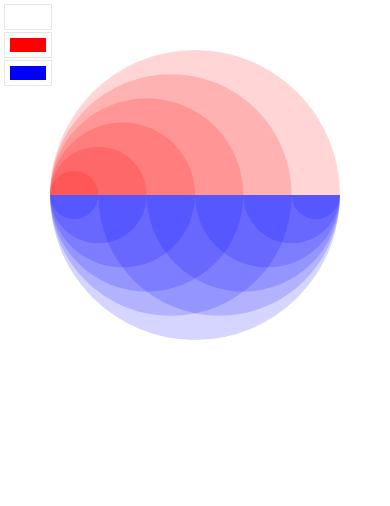
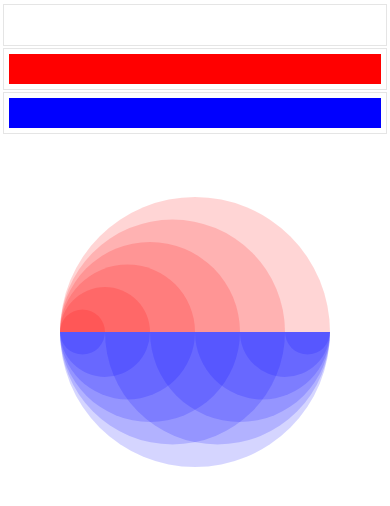
Before and after one commit to dmitric/serene, a React (Create React App) app: page / in a window 390 px wide. Shown: the top 506 px of the page. Built offline with nearby package versions, Linux system fonts and the light colour scheme.

Commit message:
add mobile

```diff
--- a/package.json
+++ b/package.json
@@ -4,6 +4,7 @@
   "private": true,
   "homepage": "http://dmitric.github.io/serene",
   "dependencies": {
+    "hammerjs": "^2.0.8",
     "react": "^15.4.2",
     "react-color": "^2.11.4",
     "react-dom": "^15.4.2"
--- a/src/App.css
+++ b/src/App.css
@@ -1,3 +1,47 @@
 .App {
   text-align: center;
+  position: relative;
+  overflow: hidden;
 }
+
+.color-pickers {
+  position: absolute;
+  top: 5px;
+  left: 5px;
+}
+
+.color-pickers .color {
+  width: 36px;
+  height: 14px;
+}
+
+.color-pickers .swatch {
+  padding: 5px;
+  background: #fff;
+  box-shadow: 0 0 0 1px rgba(0,0,0,.1);
+  display: inline-block;
+  cursor: pointer;
+  box-sizing: border-box;
+}
+
+
+@media (max-width: 500px) {
+  .color-pickers {
+    position: relative;
+    width: 100%;
+    box-sizing: border-box;
+    top: 0px;
+    left: 0px;
+    margin-top: 5px;
+  }
+
+  .color-pickers .swatch {
+    width: 98%;
+    margin: 0 auto;
+  }
+
+  .color-pickers .color {
+    width: 100%;
+    height: 30px;
+  }
+}
--- a/src/App.js
+++ b/src/App.js
@@ -1,8 +1,9 @@
-import React, { Component } from 'react';
+import React, { Component } from 'react'
 import reactCSS from 'reactcss'
 import { SketchPicker } from 'react-color'
+import Hammer from 'hammerjs'
 
-import './App.css';
+import './App.css'
 
 
 class App extends Component {
@@ -11,7 +12,7 @@ class App extends Component {
 
     this.state = {
       pieces: 6,
-      padding: 50,
+      padding: 120,
       displayColorPickers: true,
       backgroundColor: {
         r:255,
@@ -46,8 +47,16 @@ class App extends Component {
     const backgroundColor = this.generateRGBA(this.state.backgroundColor, this.state.backgroundColor.a)
 
     return (
-      <div className="App" style={{ padding: this.state.padding, backgroundColor }}>
-        <svg width={this.state.width} height={this.state.height}>
+      <div className="App">
+        { this.state.displayColorPickers ? <div className="color-pickers">
+          <ColorPicker color={this.state.backgroundColor} disableAlpha={false}
+            handleChange={ (color) => this.setState({backgroundColor: color}) } />
+          <ColorPicker color={this.state.topColor} disableAlpha={true}
+            handleChange={ (color) => this.setState({topColor: color}) } />
+          <ColorPicker color={this.state.bottomColor} disableAlpha={true}
+            handleChange={ (color) => this.setState({bottomColor: color}) } />
+        </div> : null }
+        <svg style={{padding: this.state.padding, backgroundColor}} width={this.state.width} height={this.state.height}>
 
           {points.map(i => {
             return (
@@ -71,14 +80,6 @@ class App extends Component {
           })}
 
         </svg>
-        { this.state.displayColorPickers ? <div style={{ position:"absolute", top: 5, left: 5}}>
-          <ColorPicker color={this.state.backgroundColor} disableAlpha={false}
-            handleChange={ (color) => this.setState({backgroundColor: color}) } />
-          <ColorPicker color={this.state.topColor} disableAlpha={true}
-            handleChange={ (color) => this.setState({topColor: color}) } />
-          <ColorPicker color={this.state.bottomColor} disableAlpha={true}
-            handleChange={ (color) => this.setState({bottomColor: color}) } />
-        </div> : null }
       </div>
     )
   }
@@ -97,8 +98,15 @@ class App extends Component {
         height = w.innerHeight|| documentElement.clientHeight|| body.clientHeight
 
     const dim = Math.min(width, height) - this.state.padding * 2
+    const settings = { width: dim , height: dim }
 
-    this.setState({ width: dim , height: dim})
+    if (width < 600) {
+      settings["padding"] = 60
+    } else {
+      settings["padding"] = 120
+    }
+
+    this.setState(settings)
   }
 
   handleKeydown (ev) {
@@ -107,11 +115,19 @@ class App extends Component {
       this.setState({displayColorPickers: !this.state.displayColorPickers})
     } else if (ev.which === 40) {
       ev.preventDefault()
-      this.setState({pieces: Math.max(this.state.pieces-1 , 2) })
+
     } else if (ev.which === 38) {
       ev.preventDefault()
-      this.setState({pieces: Math.min(this.state.pieces+1 , 15) })
+      this.addPiece()
     }
+  }
+
+  addPiece () {
+    this.setState({pieces: Math.min(this.state.pieces+1 , 15) })
+  }
+
+  removePiece () {
+    this.setState({pieces: Math.max(this.state.pieces-1 , 2) })
   }
 
   componentWillMount () {
@@ -121,6 +137,16 @@ class App extends Component {
   componentDidMount () {
     window.addEventListener("resize", this.updateDimensions.bind(this), true)
     window.addEventListener('keydown', this.handleKeydown.bind(this), true)
+
+    const mc = new Hammer(document, { preventDefault: true })
+
+    mc.get('swipe').set({ direction: Hammer.DIRECTION_ALL })
+    mc.get('pinch').set({ enable: true })
+
+    mc.on("swipedown", ev => this.addPiece())
+      .on("swipeup", ev => this.removePiece())
+
+    this.updateDimensions()
   }
 
   componentWillUnmount () {
@@ -159,18 +185,9 @@ class ColorPicker extends React.Component {
     const styles = reactCSS({
       'default': {
         color: {
-          width: '36px',
-          height: '14px',
           background: this.state.disableAlpha ?
                 `rgb(${ this.state.color.r }, ${ this.state.color.g }, ${ this.state.color.b })` :
                 `rgba(${ this.state.color.r }, ${ this.state.color.g }, ${ this.state.color.b },  ${ this.state.color.a })`,
-        },
-        swatch: {
-          padding: '5px',
-          background: '#fff',
-          boxShadow: '0 0 0 1px rgba(0,0,0,.1)',
-          display: 'inline-block',
-          cursor: 'pointer',
         },
         popover: {
           position: 'absolute',
@@ -187,9 +204,9 @@ class ColorPicker extends React.Component {
     })
 
     return (
-      <div>
-        <div style={ styles.swatch } onClick={ this.handleClick }>
-          <div style={ styles.color } />
+      <div className='color-picker'>
+        <div className='swatch' onClick={ this.handleClick }>
+          <div className='color' style={ styles.color } />
         </div>
         { this.state.displayColorPicker ? <div style={ styles.popover }>
           <div style={ styles.cover } onClick={ this.handleClose }/>
```
